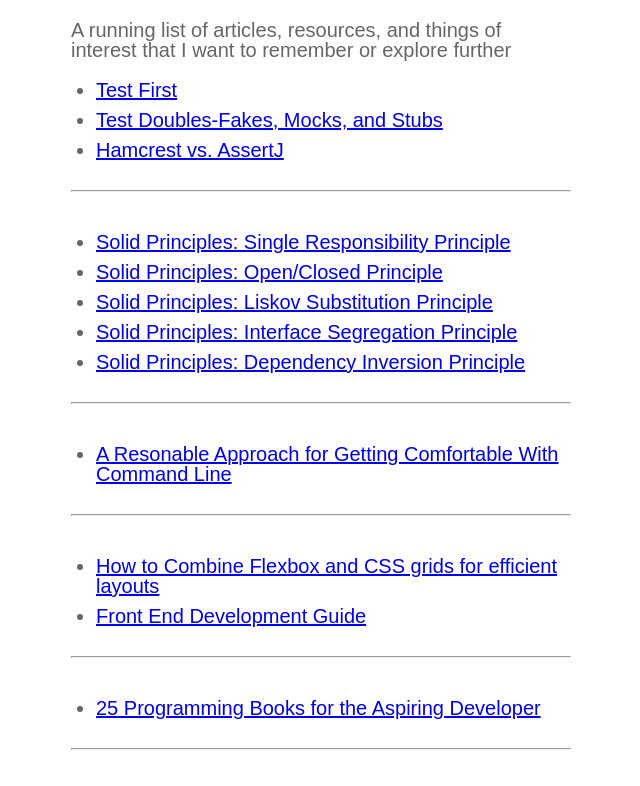
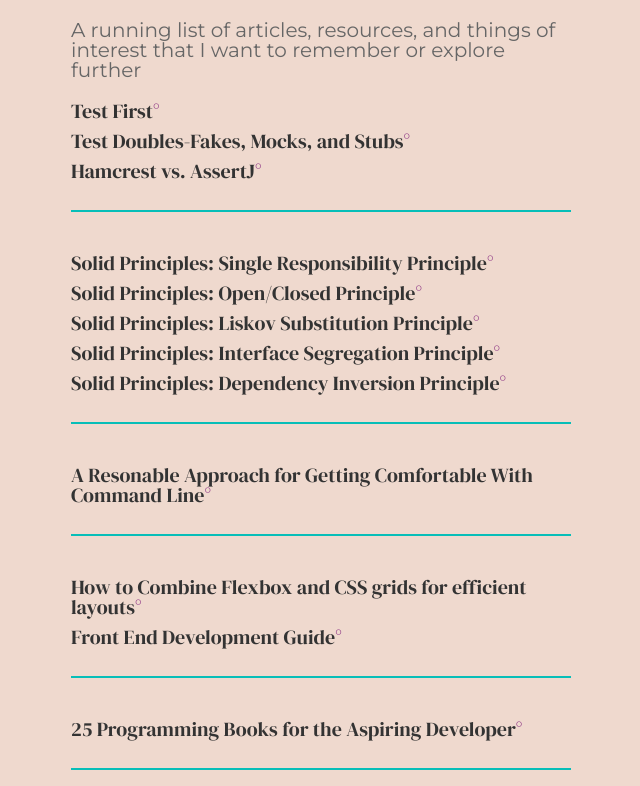
Before and after one commit to donhamiltoniii/articles-resources-tois, a Gatsby site: page / in a window 1280 px wide. Shown: the part 120-906 px from the top of the page, without its empty margins (319-959 px from the left). Built offline with nearby package versions, Linux system fonts and the light colour scheme; Gatsby itself is replaced by a stand-in of ours.

Commit message:
Update styles

```diff
--- a/src/public/css/style.css
+++ b/src/public/css/style.css
@@ -1,22 +1,63 @@
+@import url('https://fonts.googleapis.com/css?family=DM+Serif+Display&display=swap');
+@import url('https://fonts.googleapis.com/css?family=Montserrat&display=swap');
+
 * {
   box-sizing: border-box;
   margin: 0;
   padding: 0;
 }
 
+body {
+  background-color: var(--light);
+}
+
 html {
-  color: #666;
-  font: 20px/1 sans-serif;
+  --light-blue: #98dfea;
+  --purple: #8f3985;
+  --teal: #07beb8;
+
+  --accent-one: var(--purple);
+  --accent-two: var(--light-blue);
+  --dark: #333;
+  --light: #efd9ce;
+  --mid: #666;
+  --primary-color: var(--teal);
+
+  color: var(--mid);
+  font: 20px/1 "Montserrat", sans-serif;
+}
+
+a {
+  border-radius: 0.125rem;
+  color: var(--dark);
+  font-family: "DM Serif Display", serif;
+  margin-left: -0.125rem;
+  margin-right: -0.125rem;
+  padding: 0.125rem;
+  text-decoration: none;
+  transition: 0.3s;
+}
+
+a::after {
+  color: var(--accent-one);
+  content: "°";
+}
+
+a:hover {
+  background-color: var(--accent-two);
 }
 
 h1,
 h2,
 h3 {
-  color: #333;
+  color: var(--dark);
   margin-bottom: 1em;
 }
 
 hr {
+  background-color: var(--primary-color);
+  border: 0;
+  height: 2px;
   margin: 1.5rem 0 2rem;
 }
 
@@ -29,7 +70,7 @@ p {
 }
 
 ul {
-  margin-left: 1.25rem;
+  list-style: none;
 }
 
 .container {
```
